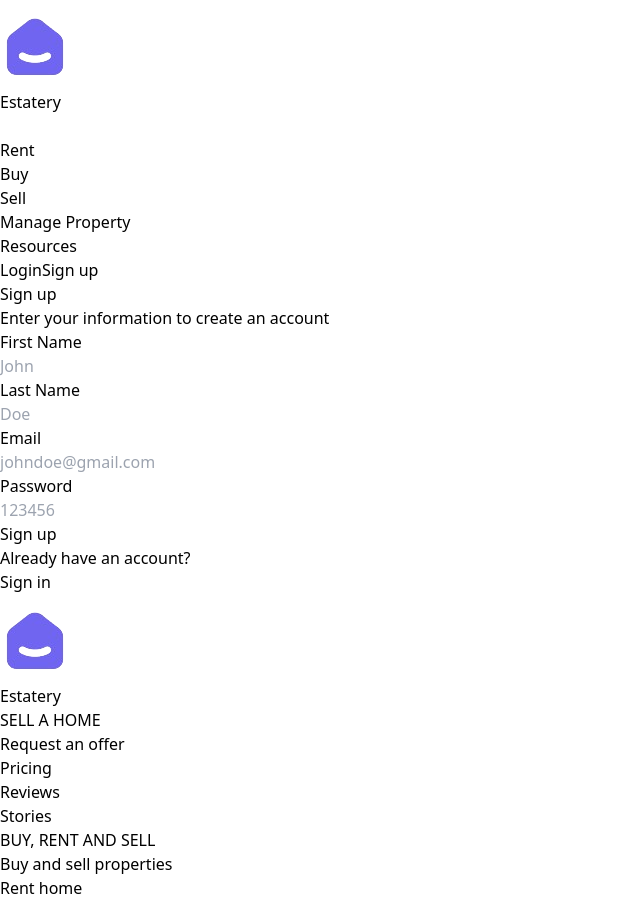
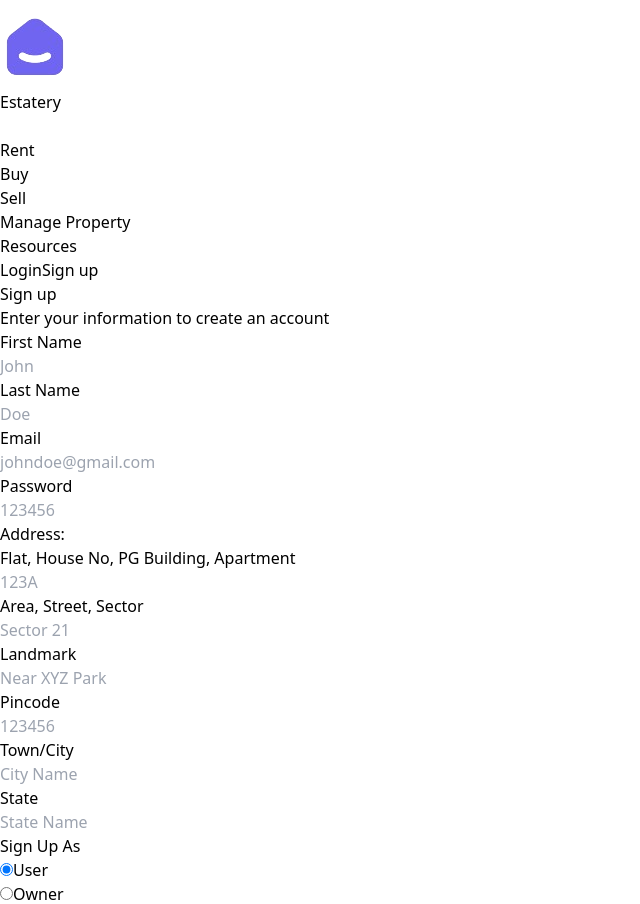
Before and after one commit to harshad00/desinerds_Fornt-end, a React (Vite) app: page /signUp in a window 1280 px wide. Shown: the top 904 px of the page, without its empty margins (0-640 px from the left). Built offline with nearby package versions, Linux system fonts and the light colour scheme.

Commit message:
add radioBtn.jsx and on signUp.jsx add Address inputs

```diff
--- /dev/null
+++ b/src/components/RadioBtn.jsx
@@ -0,0 +1,19 @@
+import React from 'react';
+
+const RadioButton = ({ name, value, label, checked, onChange }) => {
+  return (
+    <div className="flex items-center mb-2">
+      <input
+        type="radio"
+        name={name}
+        value={value}
+        checked={checked}
+        onChange={onChange}
+        className="mr-2"
+      />
+      <label>{label}</label>
+    </div>
+  );
+};
+
+export default RadioButton;
--- a/src/components/index.js
+++ b/src/components/index.js
@@ -7,6 +7,7 @@ import { Button } from "./Button";
 import Heading from "./Heading";
 import InputBox from "./InputBox";
 import SubHeading from "./SubHeading";
+import RadioButton from "./RadioBtn";
 
 
 export {
@@ -18,5 +19,6 @@ export {
     Button,
     Heading,
     InputBox,
-    SubHeading
+    SubHeading,
+    RadioButton
 }
--- a/src/index.css
+++ b/src/index.css
@@ -1,3 +1,14 @@
 @tailwind base;
 @tailwind components;
 @tailwind utilities;
+
+/* Hide scrollbar for Chrome, Safari, and Opera */
+.scrollbar-hide::-webkit-scrollbar {
+    display: none;
+  }
+
+  /* Hide scrollbar for IE, Edge, and Firefox */
+  .scrollbar-hide {
+    -ms-overflow-style: none; /* IE and Edge */
+    scrollbar-width: none; /* Firefox */
+  }
--- a/src/pages/Login.jsx
+++ b/src/pages/Login.jsx
@@ -6,6 +6,7 @@ import {
   SubHeading,
   InputBox,
   BottomWarning,
+  RadioButton,
 } from "../components";
 import axios from "axios";
 
@@ -13,10 +14,15 @@ function Login() {
   const [detail, setDetail] = useState({
     username: "",
     password: "",
+    role: "user",
   });
 
   const handleInputChange = (e) => {
     setDetail({ ...detail, [e.target.name]: e.target.value });
+  };
+
+  const handleRoleChange = (e) => {
+    setDetail({ ...detail, role: e.target.value });
   };
 
   const handleButtonClick = async (e) => {
@@ -39,6 +45,25 @@ function Login() {
         <div className="rounded-lg bg-white w-80 text-center p-2 h-max px-4">
           <Heading label={"Login"} />
           <SubHeading label={"Enter your credentials to access your account"} />
+          <div className="flex justify-around mt-4">
+ <label htmlFor="" className=" font-bold"> Login as</label>
+            <RadioButton
+              name="role"
+              value="user"
+              label="User"
+              checked={detail.role === "user"}
+              onChange={handleRoleChange}
+              hoverMessage="Select this if you are a regular user"
+            />
+            <RadioButton
+              name="role"
+              value="owner"
+              label="Owner"
+              checked={detail.role === "owner"}
+              onChange={handleRoleChange}
+              hoverMessage="Select this if you are a store owner"
+            />
+          </div>
           <InputBox
             onChange={handleInputChange}
             name="username"
@@ -52,9 +77,12 @@ function Login() {
             label={"Password"}
           />
 
-           <Link to={"/forgot_pasword"}>
-           <div className=" text-blue-600 pt-3 font-semibold text-start pl-1  hover:underline"> Forgot Pasword</div>
-           </Link>
+          <Link to={"/forgot_pasword"}>
+            <div className=" text-blue-600 pt-3 font-semibold text-start pl-1  hover:underline">
+              {" "}
+              Forgot Pasword
+            </div>
+          </Link>
           <div className="pt-4">
             <Button onClick={handleButtonClick} label={"Login"} />
           </div>
--- a/src/pages/SignUp.jsx
+++ b/src/pages/SignUp.jsx
@@ -1,7 +1,13 @@
 import { useState } from "react";
-import { Button,Heading,SubHeading,InputBox,BottomWarning } from "../components";
+import {
+  Button,
+  Heading,
+  SubHeading,
+  InputBox,
+  BottomWarning,
+  RadioButton,
+} from "../components";
 import { Link } from "react-router-dom";
-
 import axios from "axios";
 
 const SignUp = () => {
@@ -10,6 +16,13 @@ const SignUp = () => {
     firstName: "",
     password: "",
     lastName: "",
+    role: "user",
+    flat: "",
+    area: "",
+    landmark: "",
+    pincode: "",
+    city: "",
+    state: "",
   });
 
   const handleInputChange = (e) => {
@@ -17,23 +30,29 @@ const SignUp = () => {
     setDetail({ ...detail, [e.target.name]: e.target.value });
   };
 
+  const handleRoleChange = (e) => {
+    setDetail({ ...detail, role: e.target.value });
+  };
+
   const handleButtonClick = async (e) => {
     e.preventDefault();
     try {
-      const response = await axios.post("http://localhost:3000/api/v1/user/signup", detail);
+      const response = await axios.post(
+        "http://localhost:3000/api/v1/user/signup",
+        detail
+      );
       console.log(response.data);
-      localStorage.setItem("token",response.data.token)
+      localStorage.setItem("token", response.data.token);
     } catch (error) {
       console.error("Error signing up:", error);
     }
   };
 
-  // console.log(detail)
-
   return (
-    <div className="bg-slate-300 h-screen flex justify-center">
-      <div className="flex flex-col justify-center">
-        <div className="rounded-lg bg-white w-80 text-center p-2 h-max px-4">
+    <div className="bg-slate-300 h-screen  flex justify-center">
+      <div className=" h-screen md:h-[40rem]   mt-5 overflow-x-auto  scrollbar-hide ">
+        <div className="flex  flex-col mb-10 justify-center">
+          <div className="rounded-lg bg-white min-w-2.5 text-center p-2 h-max px-4">
             <Heading label={"Sign up"} />
             <SubHeading label={"Enter your information to create an account"} />
             <InputBox
@@ -60,10 +79,65 @@ const SignUp = () => {
               label={"Password"}
               placeholder={"123456"}
             />
-            <Link to={'/auth'}>
+            <div>
+              <label className=" font-semibold">Address: </label>
+            </div>
+            <InputBox
+              onChange={handleInputChange}
+              name="flat"
+              label={"Flat, House No, PG Building, Apartment"}
+              placeholder={"123A"}
+            />
+            <InputBox
+              onChange={handleInputChange}
+              name="area"
+              label={"Area, Street, Sector"}
+              placeholder={"Sector 21"}
+            />
+            <InputBox
+              onChange={handleInputChange}
+              name="landmark"
+              label={"Landmark"}
+              placeholder={"Near XYZ Park"}
+            />
+            <InputBox
+              onChange={handleInputChange}
+              name="pincode"
+              label={"Pincode"}
+              placeholder={"123456"}
+            />
+            <InputBox
+              onChange={handleInputChange}
+              name="city"
+              label={"Town/City"}
+              placeholder={"City Name"}
+            />
+            <InputBox
+              onChange={handleInputChange}
+              name="state"
+              label={"State"}
+              placeholder={"State Name"}
+            />
+            <div className="flex justify-around mt-4">
+              <label htmlFor=""> Sign Up As </label>
+              <RadioButton
+                name="role"
+                value="user"
+                label="User"
+                checked={detail.role === "user"}
+                onChange={handleRoleChange}
+              />
+              <RadioButton
+                name="role"
+                value="owner"
+                label="Owner"
+                checked={detail.role === "owner"}
+                onChange={handleRoleChange}
+              />
+            </div>
+            <Link to={"/auth"}>
               <Button label={"Sign up"} onClick={handleButtonClick} />
             </Link>
-
             <BottomWarning
               label={"Already have an account?"}
               to={"/signin"}
@@ -72,6 +146,7 @@ const SignUp = () => {
           </div>
         </div>
       </div>
+    </div>
   );
 };
 
```
Lines whose indentation alone changed are shown as unchanged.
